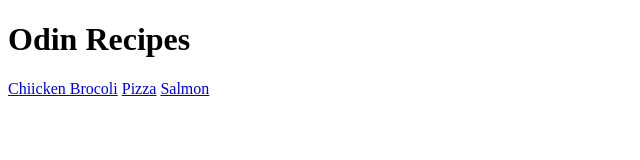
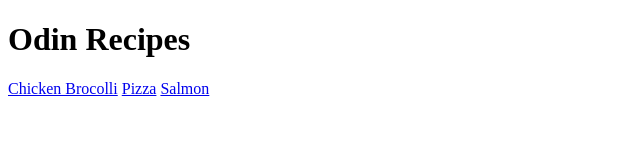
Before and after one commit to fialovy1/odin-recipes, a plain HTML site: page index.html in a window 1280 px wide. Shown: the full height of the page, 0-640 px from the left. Drawn offline with Linux system fonts and the light colour scheme.

Commit message:
Fixed typo in chicken brocoli

```diff
--- a/index.html
+++ b/index.html
@@ -7,7 +7,7 @@
 </head>
 <body>
     <h1>Odin Recipes</h1>
-    <a href="recipes/chicken-brocoli.html">Chiicken Brocoli</a>
+    <a href="recipes/chicken-brocoli.html">Chicken Brocolli</a>
     <a href="recipes/pizza.html">Pizza</a>
     <a href="recipes/salmon.html">Salmon</a>
 </body>
```
